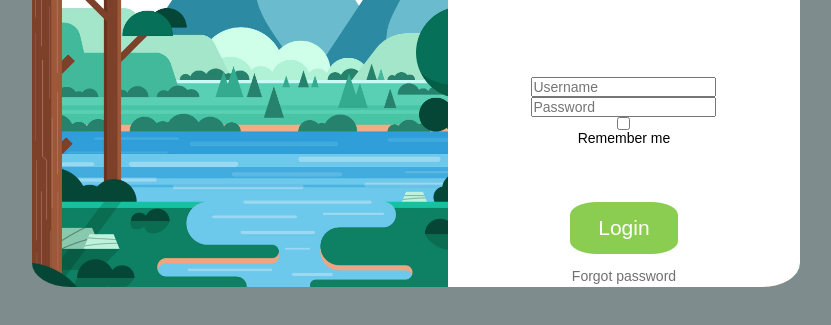
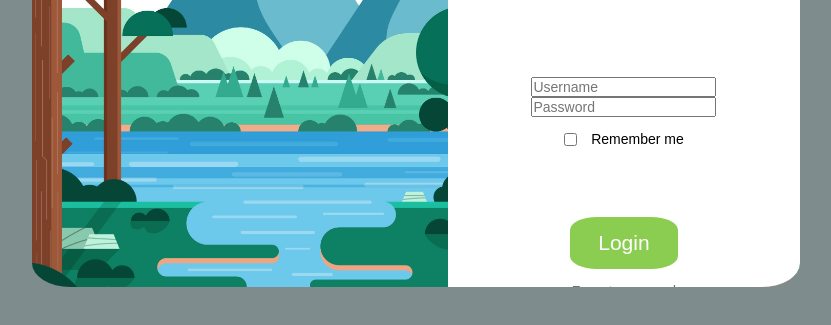
Before and after one commit to megaoy/login_screen_1, a plain HTML site: page index.html in a window 1280 px wide. Shown: the part 333-658 px from the top of the page, without its empty margins (224-1055 px from the left). Drawn offline with Linux system fonts and the light colour scheme.

Commit message:
added inline space arround check box

```diff
--- a/index.html
+++ b/index.html
@@ -27,8 +27,10 @@
                     <div class="f_group">
                         <input type="text" name="username" id="" placeholder="Username">
                         <input type="password" name="password" id="" placeholder="Password">
-                        <input type="checkbox" name="remember_check" id="">
-                        <label for="remember_check">Remember me</label>
+                        <div class="inline_check_box">
+                            <input type="checkbox" name="remember_check" id="">
+                            <label for="remember_check">Remember me</label>
+                        </div>
                     </div>
                     <div class="f_group">
                             <button type="submit" class="send_data_btn">Login</button>
--- a/lib/css/main.css
+++ b/lib/css/main.css
@@ -113,6 +113,18 @@ body{
     color: #8BCD50;
     font-size: x-large;
 }
+
+.inline_check_box{
+    display: flex;
+    align-items: center;
+    justify-content: space-evenly;
+    padding: 1rem;
+
+}
+.inline_check_box label{
+    padding-left: 1rem;
+}
+
 .send_data_btn{
     background-color: #8BCD50;
     border-radius: 25%;
```
